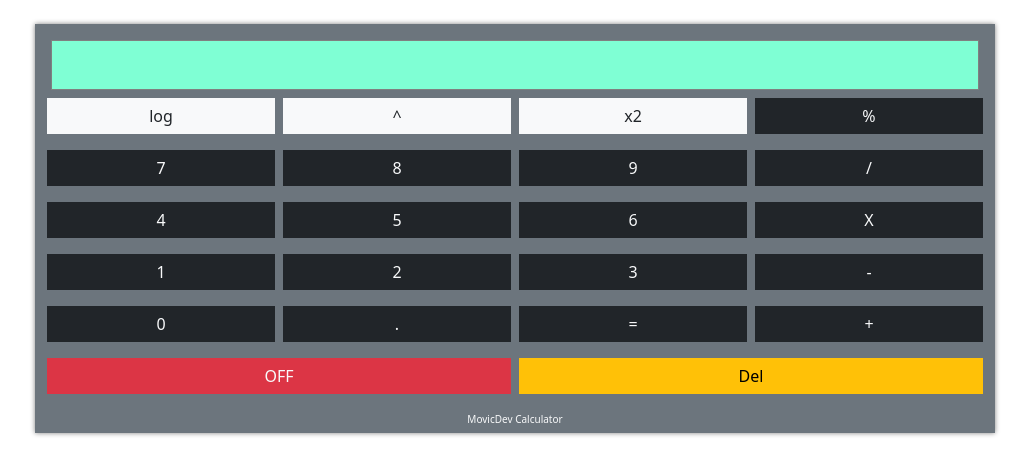
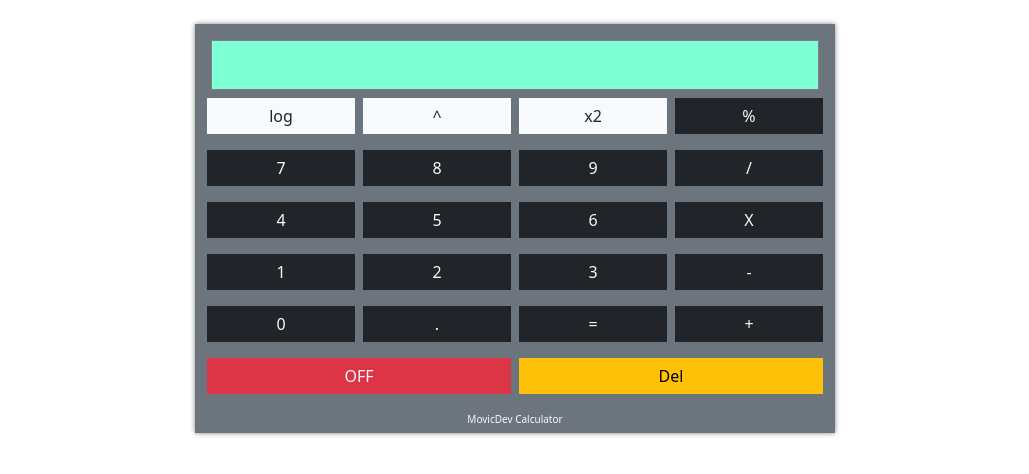
Before and after one commit to MovicDev/calculator, a plain HTML site: page index.html in a window 1280 px wide. Shown: the whole page, without its empty margins (125-1154 px from the left). Drawn offline with nearby package versions, Linux system fonts and the light colour scheme.

Commit message:
Update index.html

```diff
--- a/index.html
+++ b/index.html
@@ -9,7 +9,7 @@
 </head>
 <body>
 
-    <div class="mx-auto w-75 mt-7 m-4 bg-secondary p-3" style=" box-shadow: 0 0 5px gray; margin-top:50px">
+    <div class="mx-auto w-50 mt-7 m-4 bg-secondary p-3" style=" box-shadow: 0 0 5px gray; margin-top:50px">
         <div id="screen" style="height: 50px; border: 1px solid gray; background-color: aquamarine; font-size: 20px;" class="rounded-0 ps-2 pt-1"></div>
 
         <div class="row p-1">
```
